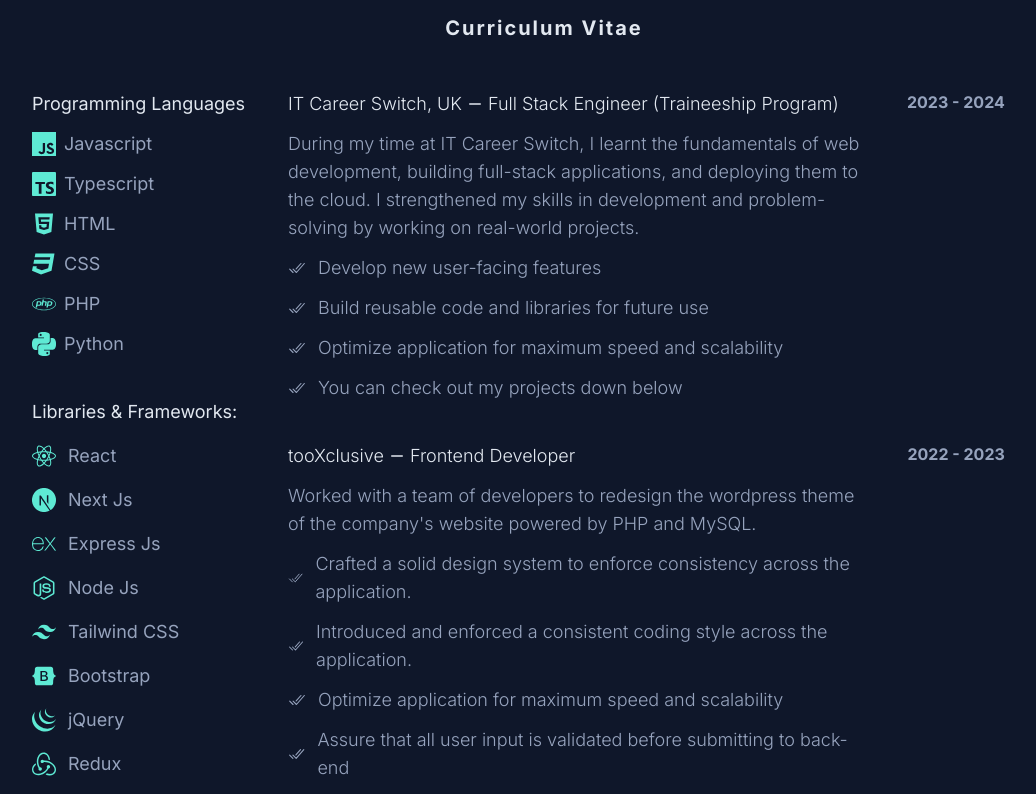
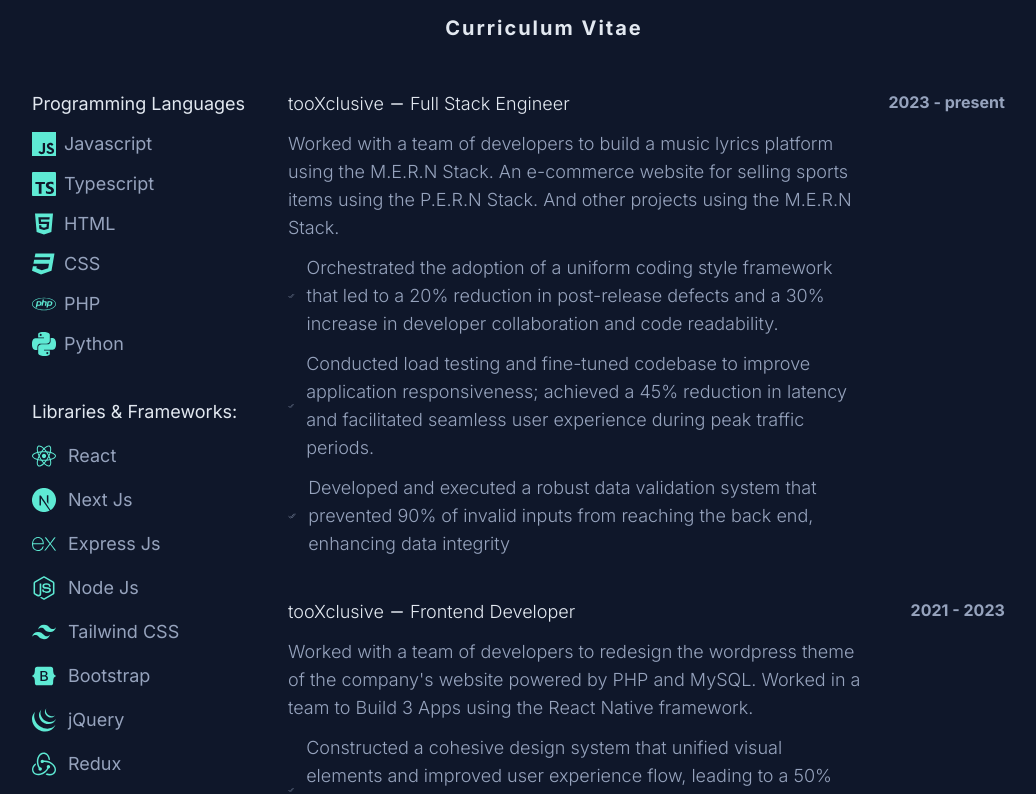
Before and after one commit to Tyler-Duncan-Sotubo/NextJs_Myportfolio, a Next.js app: page / in a window 1280 px wide. Shown: the part 1500-2294 px from the top of the page, without its empty margins (96-1132 px from the left). Built offline with nearby package versions, Linux system fonts and the light colour scheme.

Commit message:
fix: Email Js Bug

```diff
--- a/src/data/data.tsx
+++ b/src/data/data.tsx
@@ -74,34 +74,31 @@
 
 export const experience = [
   {
-    company: "IT Career Switch, UK",
-    role: "Full Stack Engineer (Traineeship Program)",
-    date: "2023 - 2024",
-    desc: `During my time at IT Career Switch, I learnt the fundamentals of web development, building full-stack applications,
-    and deploying them to the cloud. I strengthened my skills in development and problem-solving by working on real-world projects.`,
+    company: "tooXclusive",
+    role: "Full Stack Engineer",
+    date: "2023 - present",
+    desc: `Worked with a team of developers to build a music lyrics platform using the M.E.R.N Stack. An e-commerce website for selling sports items using the P.E.R.N Stack. And other projects using the M.E.R.N Stack.`,
     objectives: [
-      "Develop new user-facing features",
-      "Build reusable code and libraries for future use",
-      "Optimize application for maximum speed and scalability",
-      "You can check out my projects down below",
+      "Orchestrated the adoption of a uniform coding style framework that led to a 20% reduction in post-release defects and a 30% increase in developer collaboration and code readability.",
+      "Conducted load testing and fine-tuned codebase to improve application responsiveness; achieved a 45% reduction in latency and facilitated seamless user experience during peak traffic periods.",
+      "Developed and executed a robust data validation system that prevented 90% of invalid inputs from reaching the back end, enhancing data integrity",
     ],
   },
   {
     company: "tooXclusive",
     role: "Frontend Developer",
-    date: "2022 - 2023",
-    desc: `Worked with a team of developers to redesign the wordpress theme of the company's website powered by PHP and MySQL.`,
+    date: "2021 - 2023",
+    desc: `Worked with a team of developers to redesign the wordpress theme of the company's website powered by PHP and MySQL. Worked in a team to Build 3 Apps using the React Native framework.`,
     objectives: [
-      "Crafted a solid design system to enforce consistency across the application.",
-      "Introduced and enforced a consistent coding style across the application.",
-      "Optimize application for maximum speed and scalability",
-      "Assure that all user input is validated before submitting to back-end",
+      "Constructed a cohesive design system that unified visual elements and improved user experience flow, leading to a 50% reduction in bounce rates and a 15% increase in average session duration",
+      "Spearheaded a comprehensive application overhaul project resulting in a 50% decrease in server response time, ensuring seamless user experience and supporting a 20% growth in user base",
+      "	Championed an initiative to ensure product accessibility and inclusively standards were met; conducted company-wide training sessions and audits, resulting in a 40% increase in customer satisfaction ratings",
     ],
   },
   {
     company: "tooXclusive",
     role: "Music Blogger",
-    date: "2019 - 2022",
+    date: "2018 - 2021",
     desc: `Advanced new posts using promotional emails, advertisements and social media,
     successfully alerting and attracting over 5k new readers monthly through whiteHat SEO and Link Building.`,
     objectives: [
--- a/src/home/Contact.tsx
+++ b/src/home/Contact.tsx
@@ -11,6 +11,7 @@
   name: String;
   email: String;
   message: String;
+  subject: String;
 }
 
 const inputStyle =
@@ -53,7 +54,8 @@
           data-testid="form"
           onSubmit={handleSubmit(onSubmit)}
           className="font-Lato w-full mx-auto flex gap-2 flex-col">
-          <div className="flex flex-col">
+          <div className="flex justify-between gap-5 mt-10">
+            <div className="flex flex-col w-1/2">
               <label htmlFor="name" className="text-skin-accent">
                 Your Name
               </label>
@@ -67,7 +69,7 @@
                 <span className={`${errorStyle}`}>Your name is required</span>
               )}
             </div>
-          <div className="flex flex-col">
+            <div className="flex flex-col w-1/2">
               <label htmlFor="email" className="text-skin-accent">
                 Your Email
               </label>
@@ -79,6 +81,23 @@
               />
               {errors.email && (
                 <span className={`${errorStyle}`}>Your email is required</span>
+              )}
+            </div>
+          </div>
+          <div className="flex flex-col">
+            <label htmlFor="name" className="text-skin-accent">
+              Subject
+            </label>
+            <input
+              id="subject"
+              placeholder="subject"
+              {...register("subject", { required: true })}
+              className={`${inputStyle}`}
+            />
+            {errors.subject && (
+              <span className={`${errorStyle}`}>
+                Subject of Message is required
+              </span>
             )}
           </div>
           <div className="flex flex-col">
```
Lines whose indentation alone changed are shown as unchanged.
